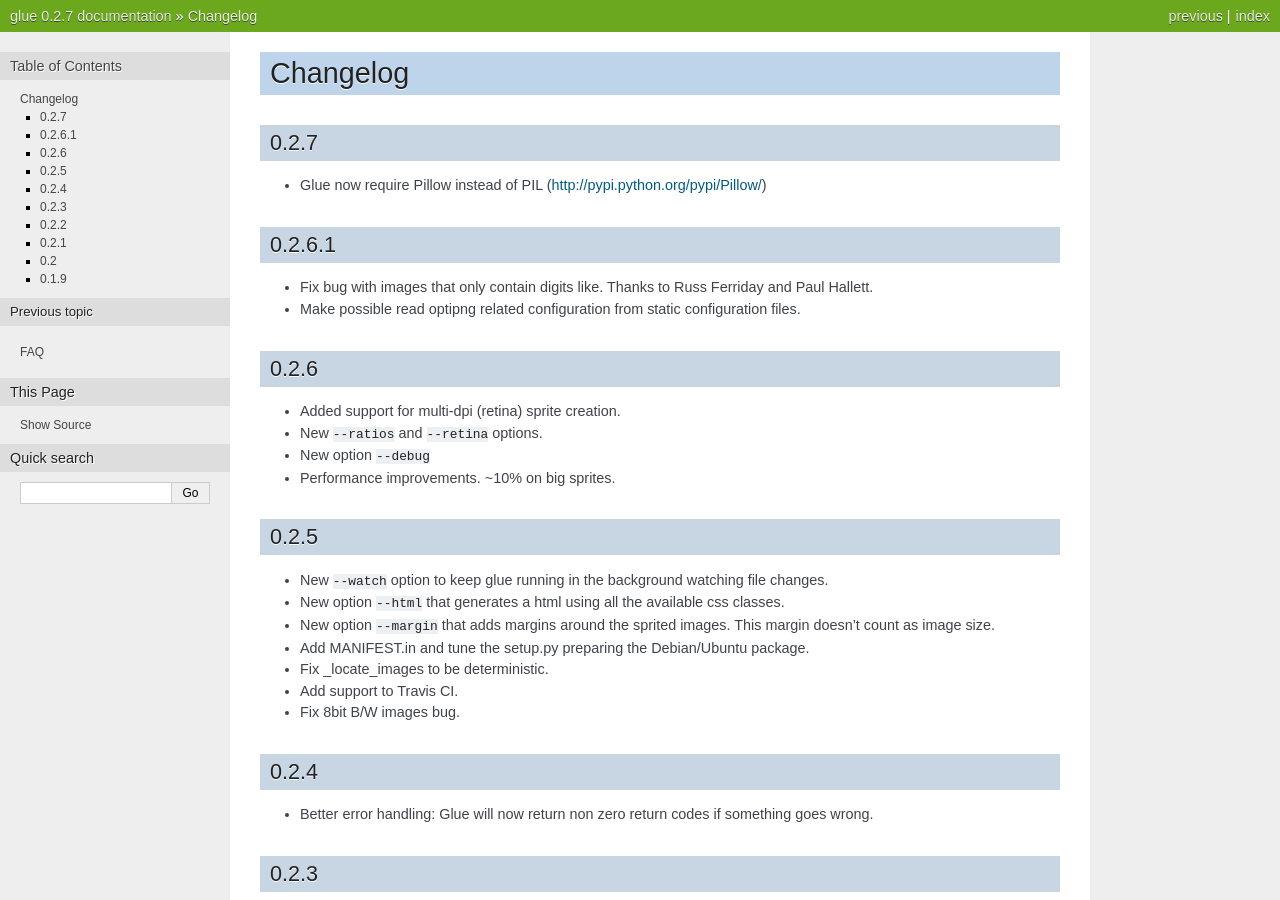
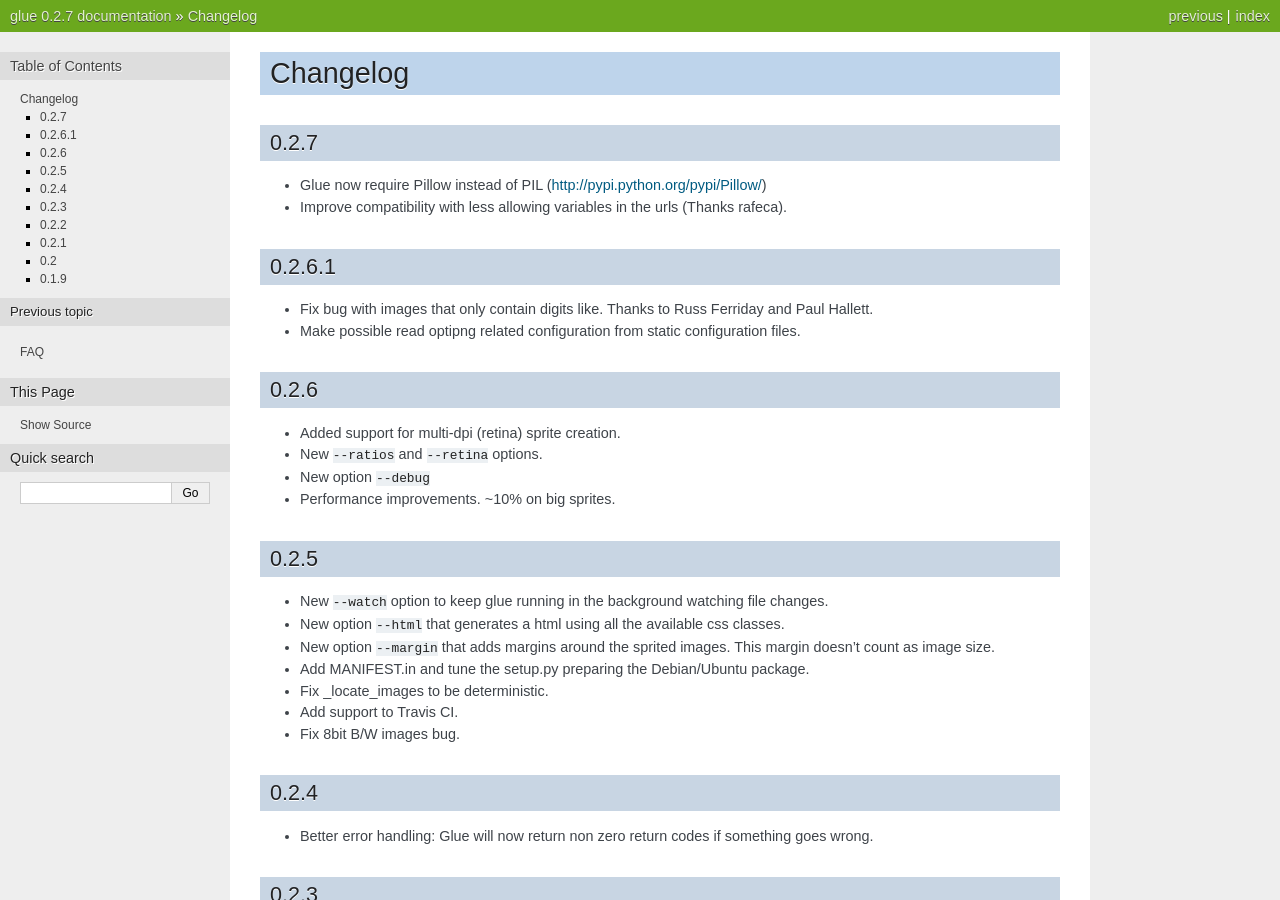
Before and after one commit to jorgebastida/glue, a Sphinx documentation site: the page built from docs/changelog.rst, in a window 1280 px wide and 900 px high. Built offline with Sphinx 7.4.7, drawn with Linux system fonts in a browser that asks for light colours; the version number is read from the project's files by our own code.

Commit message:
Update Changelog

```diff
--- a/docs/changelog.rst
+++ b/docs/changelog.rst
@@ -4,6 +4,7 @@
 0.2.7
 ^^^^^
 * Glue now require Pillow instead of PIL (http://pypi.python.org/pypi/Pillow/)
+* Improve compatibility with less allowing variables in the urls (Thanks rafeca).
 
 0.2.6.1
 ^^^^^^
```
